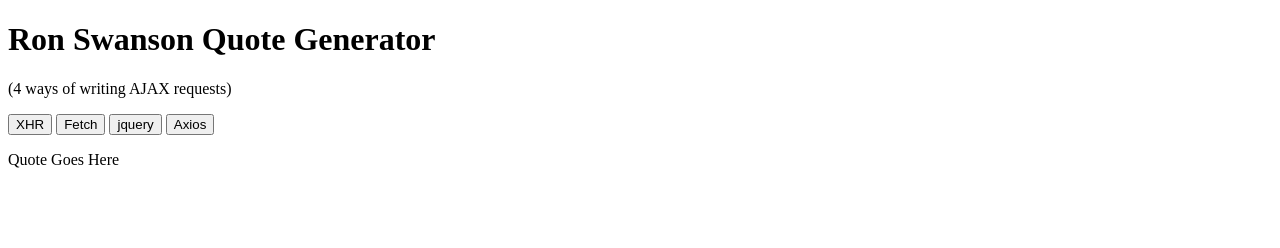
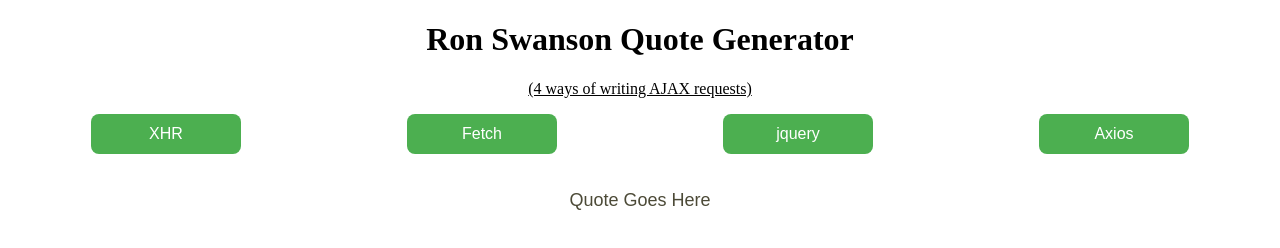
Before and after one commit to kamal2806/TheAdvancedWebDeveloperBootcampColtSteel, a plain HTML site: page fourDifferentTypeOfRequest/index.html in a window 1280 px wide. Drawn offline with nearby package versions, Linux system fonts and the light colour scheme.

Commit message:
basic styling

```diff
--- a/fourDifferentTypeOfRequest/index.html
+++ b/fourDifferentTypeOfRequest/index.html
@@ -3,6 +3,7 @@
     <head>
         <meta charset="utf-8">
         <title>How to do api call</title>
+        <link rel="stylesheet" type="text/css" href="style.css">
         <script
 			  src="https://code.jquery.com/jquery-3.4.1.min.js"
 			  integrity="sha256-CSXorXvZcTkaix6Yvo6HppcZGetbYMGWSFlBw8HfCJo="
@@ -12,7 +13,7 @@
     </head>
     <body>
         <h1>Ron Swanson Quote Generator</h1>
-        <p>(4 ways of writing AJAX requests)</p>
+        <p id="title">(4 ways of writing AJAX requests)</p>
         <section class="container">
             <button id="xhr">XHR</button>
             <button id="fetch">Fetch</button>
--- a/fourDifferentTypeOfRequest/style.css
+++ b/fourDifferentTypeOfRequest/style.css
@@ -0,0 +1,43 @@
+h1 {
+    text-align: center;
+}
+
+#title{
+    text-decoration: underline;
+    text-align: center;
+}
+
+section {
+    display: flex;
+    flex-direction: row;
+    justify-content: space-around;
+}
+
+button {
+    background-color: #4CAF50; /* Green */
+    border: none;
+    color: white;
+    /* padding: auto auto; */
+    text-align: center;
+    text-decoration: none;
+    display: inline-block;
+    font-size: 16px;
+    border-radius:8px;
+    width:150px;
+    height: 40px;
+}
+
+button:hover {
+    cursor: pointer;
+    opacity: 0.8;
+}
+
+#quote {
+    color: #4c4a37;
+    font-family: 'Source Sans Pro', sans-serif;
+    font-size: 18px;
+    line-height: 32px;
+    margin: 0 0 24px;
+    text-align: center;
+    margin-top: 30px;
+}
```
